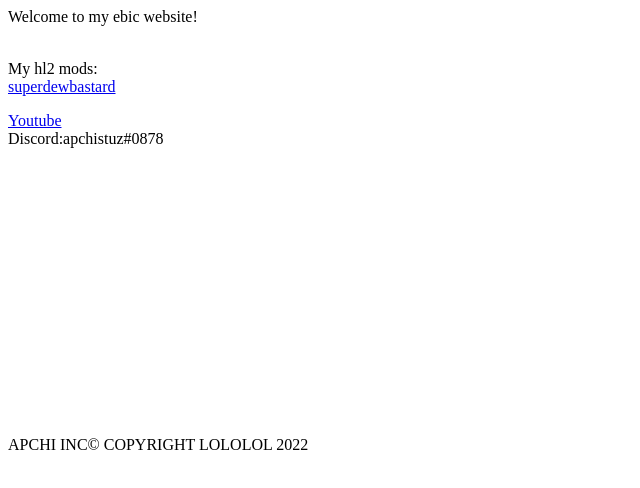
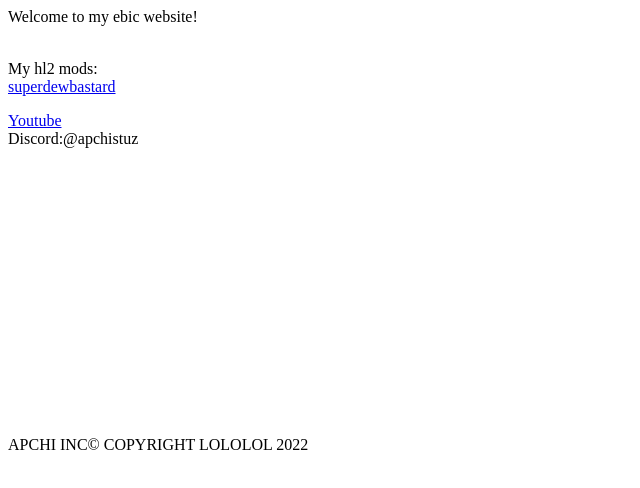
Before and after one commit to apchistuo/apchi, a plain HTML site: page index.html in a window 1280 px wide. Shown: the full height of the page, 0-640 px from the left. Drawn offline with Linux system fonts and the light colour scheme.

Commit message:
Add files via upload
replaced the discord tag

```diff
--- a/index.html
+++ b/index.html
@@ -1,4 +1,5 @@
-<p></p>
-<p>Welcome to my ebic website!<br /><br /></p>
-<p>My hl2 mods:<br /><a title="superdewbastard" href="https://drive.google.com/file/d/10-hkUx0kYviNXARWwYTydsNfZGxRFdim/view?usp=sharing">superdewbastard</a></p>
-<p><a title="Youtube" href="https://www.youtube.com/channel/UCH_L0JyEw4om1ffwhOOCQjg">Youtube</a><br />Discord:apchistuz#0878<br /><br /><br /><br /><br /><br /><br /><br /><br /><br /><br /><br /><br /><br /><br /><br /><br />APCHI INC&copy; COPYRIGHT LOLOLOL 2022</p>
+<html><head>
+<meta http-equiv="content-type" content="text/html; charset=UTF-8"></head><body><p></p>
+<p>Welcome to my ebic website!<br><br></p>
+<p>My hl2 mods:<br><a title="superdewbastard" href="https://drive.google.com/file/d/10-hkUx0kYviNXARWwYTydsNfZGxRFdim/view?usp=sharing">superdewbastard</a></p>
+<p><a title="Youtube" href="https://www.youtube.com/channel/UCH_L0JyEw4om1ffwhOOCQjg">Youtube</a><br>Discord:@apchistuz<br><br><br><br><br><br><br><br><br><br><br><br><br><br><br><br><br>APCHI INC© COPYRIGHT LOLOLOL 2022</p></body></html>
```
